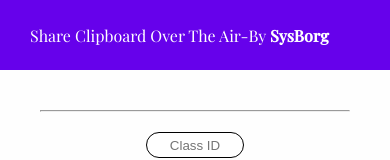
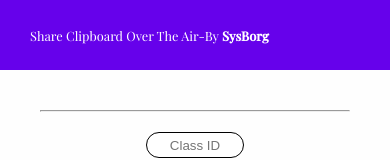
Before and after one commit to zaid617/air.sysBorg-react-app-on-local-storage, a React (Create React App) app: page / in a window 390 px wide. Shown: the top 160 px of the page. Built offline with nearby package versions, Linux system fonts and the light colour scheme; a web font is replaced by a local one.

Commit message:
changing font size in small devices

```diff
--- a/src/components/mainSection/mainSection.css
+++ b/src/components/mainSection/mainSection.css
@@ -22,6 +22,7 @@
     display: flex;
     padding: 20px;
     width: 100%;
+    word-break: break-word;
 
 }
 
--- a/src/components/navbar/Navbar.css
+++ b/src/components/navbar/Navbar.css
@@ -17,3 +17,9 @@
         font-size: 1rem;
     }
 }
+
+@media screen and (max-width: 400px){
+    .header{
+        font-size: 0.8rem;
+    }
+}
```
